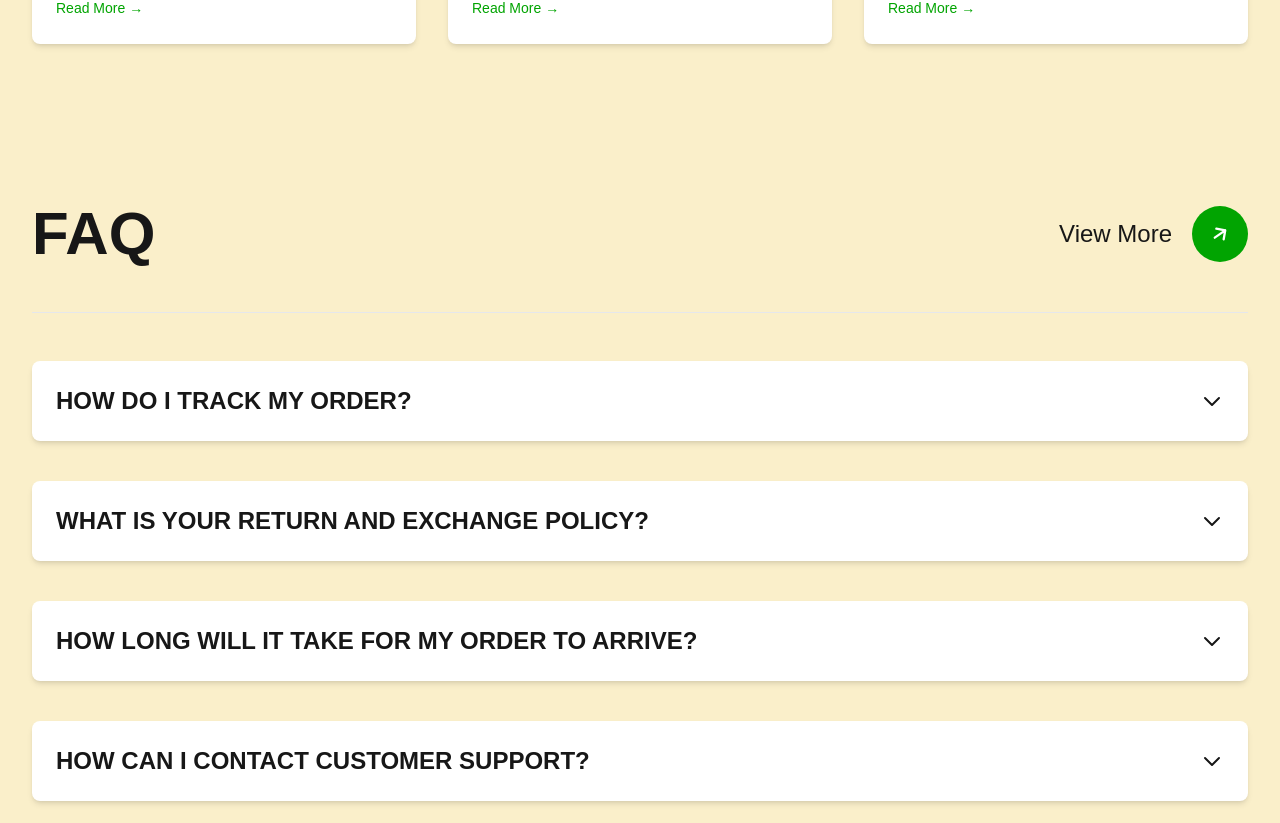
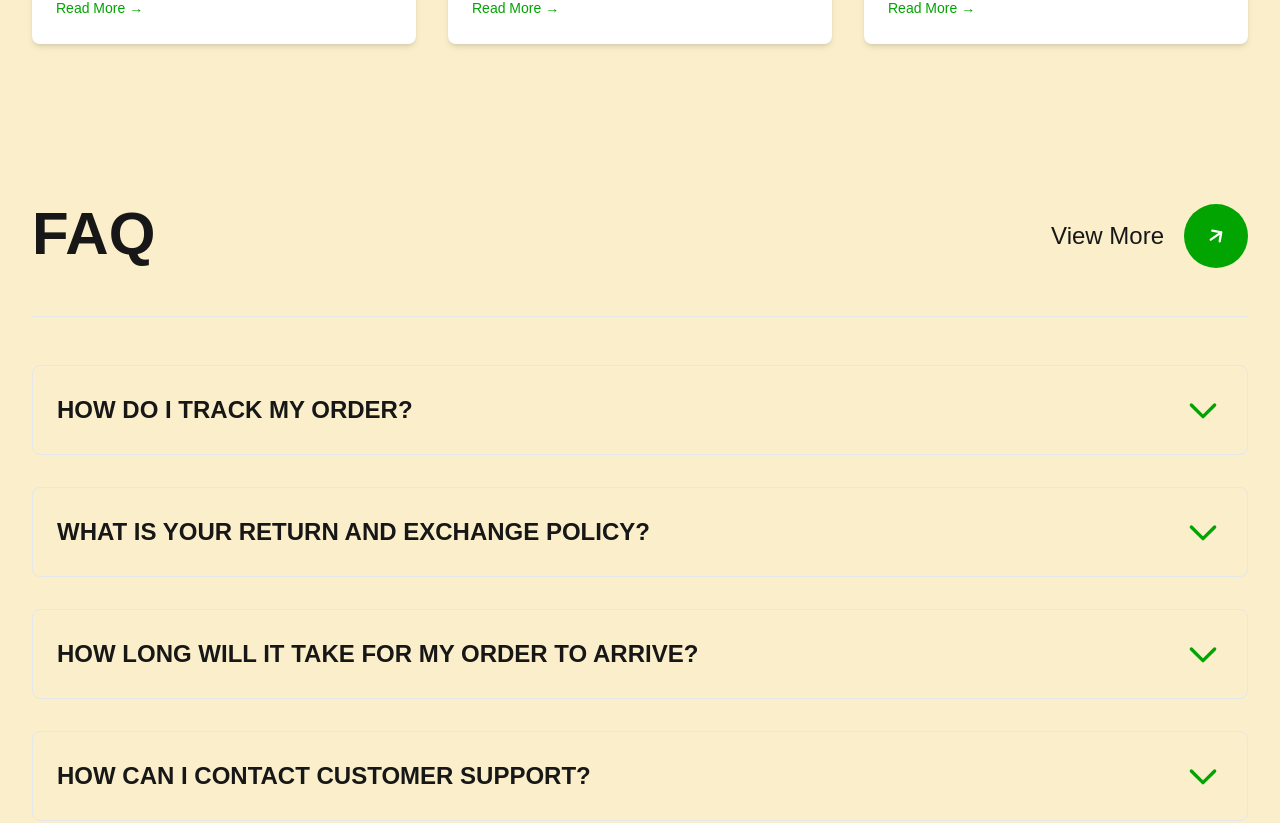
Before and after one commit to M0hammedHaris/mud_potter, a Next.js app: page / in a window 1280 px wide. Shown: the part 5618-6441 px from the top of the page. Built offline with nearby package versions, Linux system fonts and the light colour scheme.

Commit message:
feat: enhance FAQ component with visibility animations and improved styling

```diff
--- a/src/components/faq.tsx
+++ b/src/components/faq.tsx
@@ -1,7 +1,8 @@
 "use client";
 
-import React, { useState } from "react";
-import { ViewMoreButton } from "@/components/ui/view-more-button"; // Assuming this path is correct
+import React, { useState, useEffect, useRef } from "react";
+import { ViewMoreButton } from "@/components/ui/view-more-button";
+import { cn } from "@/lib/utils";
 
 interface FAQItemProps {
   id: string;
@@ -13,7 +14,7 @@ interface FAQItemProps {
 
 const FAQItemComponent: React.FC<FAQItemProps> = ({ id, question, answer, isOpen, toggleItem }) => {
   return (
-    <div className="bg-white rounded-lg shadow-md" data-testid={`faq-item-${id}`}>
+    <div className="rounded-lg border border-border" data-testid={`faq-item-${id}`}>
       <h2>
         <button
           type="button"
@@ -21,34 +22,35 @@ const FAQItemComponent: React.FC<FAQItemProps> = ({ id, question, answer, isOpen
           aria-expanded={isOpen}
           aria-controls={`faq-answer-${id}`}
           data-testid={`faq-question-${id}`}
-          className="flex items-center justify-between w-full p-6 text-left focus:outline-none focus-visible:ring-2 focus-visible:ring-primary focus-visible:ring-offset-2 focus-visible:ring-offset-background"
+          className="flex items-center justify-between w-full p-6 text-left focus:outline-none focus-visible:ring-2 focus-visible:ring-primary focus-visible:ring-offset-2 focus-visible:ring-offset-background transition-colors hover:bg-muted/30"
         >
-          <span className="text-xl md:text-2xl font-semibold text-card-foreground">{question}</span>
+          <span className="text-xl md:text-2xl font-semibold text-foreground">{question}</span>
           <span className="ml-6 flex-shrink-0">
             <svg
-              className={`w-6 h-6 transform transition-transform duration-300 ease-in-out ${
+              className={`w-8 h-8 md:w-10 md:h-10 transform transition-transform duration-300 ease-in-out ${
                 isOpen ? "rotate-180" : "rotate-0"
-              } text-card-foreground`}
+              } text-primary`}
               xmlns="http://www.w3.org/2000/svg"
               fill="none"
               viewBox="0 0 24 24"
               stroke="currentColor"
               aria-hidden="true"
+              strokeWidth="2"
             >
-              <path strokeLinecap="round" strokeLinejoin="round" strokeWidth="2" d="M19 9l-7 7-7-7" />
+              <path strokeLinecap="round" strokeLinejoin="round" d="M19 9l-7 7-7-7" />
             </svg>
           </span>
         </button>
       </h2>
       <div
         id={`faq-answer-${id}`}
-        className={`overflow-hidden transition-max-height duration-500 ease-in-out ${
-          isOpen ? "max-h-[1000px]" : "max-h-0"
+        className={`overflow-hidden transition-all duration-500 ease-in-out ${
+          isOpen ? "max-h-[1000px] opacity-100" : "max-h-0 opacity-0"
         }`}
         data-testid={`faq-answer-${id}`}
       >
-        <div className="p-6 pt-0">
-          <p className="text-base md:text-lg text-muted-foreground">{answer}</p>
+        <div className="p-6 pt-0 pb-8">
+          <p className="text-lg md:text-xl text-muted-foreground">{answer}</p>
         </div>
       </div>
     </div>
@@ -80,6 +82,26 @@ const faqData = [
 
 export function FAQ() {
   const [openItems, setOpenItems] = useState<Record<string, boolean>>({});
+  const [isVisible, setIsVisible] = useState(false);
+  const sectionRef = useRef<HTMLElement>(null);
+
+  useEffect(() => {
+    const observer = new IntersectionObserver(
+      ([entry]) => {
+        if (entry.isIntersecting) {
+          setIsVisible(true);
+          observer.disconnect();
+        }
+      },
+      { threshold: 0.1 }
+    );
+
+    if (sectionRef.current) {
+      observer.observe(sectionRef.current);
+    }
+
+    return () => observer.disconnect();
+  }, []);
 
   const toggleItem = (id: string) => {
     setOpenItems((prevOpenItems) => ({
@@ -89,27 +111,43 @@ export function FAQ() {
   };
 
   return (
-    // <section className="py-12 md:py-16 lg:py-20 px-8 bg-[var(--background)]">
-    //   <div className="container mx-auto max-w-full"></div>
-    <section className="py-12 md:py-16 lg:py-20 px-8 bg-[var(--background)]" data-testid="faq-section">
-      <div className="container mx-auto max-w-full">
-        <div className="flex flex-col sm:flex-row justify-between items-center mb-8 md:mb-12">
-          <h2 className="text-4xl sm:text-5xl lg:text-6xl font-bold text-foreground mb-4 sm:mb-0">
+    <section
+      ref={sectionRef}
+      className="py-12 md:py-16 lg:py-20 px-8"
+      data-testid="faq-section"
+    >
+      <div className={cn(
+        "container mx-auto max-w-full",
+        isVisible ? "animate-fade-in" : "opacity-0"
+      )}>
+        <div className="flex flex-row justify-between items-start mb-8 md:mb-12">
+          <h2 className="text-4xl sm:text-5xl lg:text-6xl font-bold text-foreground">
             FAQ
           </h2>
-          <ViewMoreButton href="/faq" />
+          <ViewMoreButton
+            href="/faq"
+            variant="accent"
+            arrowClassName="bg-primary md:w-16 md:h-16"
+          />
         </div>
         <hr className="border-t border-border mb-8 md:mb-12" />
-        <div className="space-y-10">
-          {faqData.map((item) => (
+        <div className="space-y-8">
+          {faqData.map((item, index) => (
+            <div
+              key={item.id}
+              className={cn(
+                isVisible ? "animate-fade-in" : "opacity-0",
+                `delay-${index * 100}`
+              )}
+            >
               <FAQItemComponent
-              key={item.id}
                 id={item.id}
                 question={item.question}
                 answer={item.answer}
                 isOpen={!!openItems[item.id]}
                 toggleItem={() => toggleItem(item.id)}
               />
+            </div>
           ))}
         </div>
       </div>
```
Lines whose indentation alone changed are shown as unchanged.
